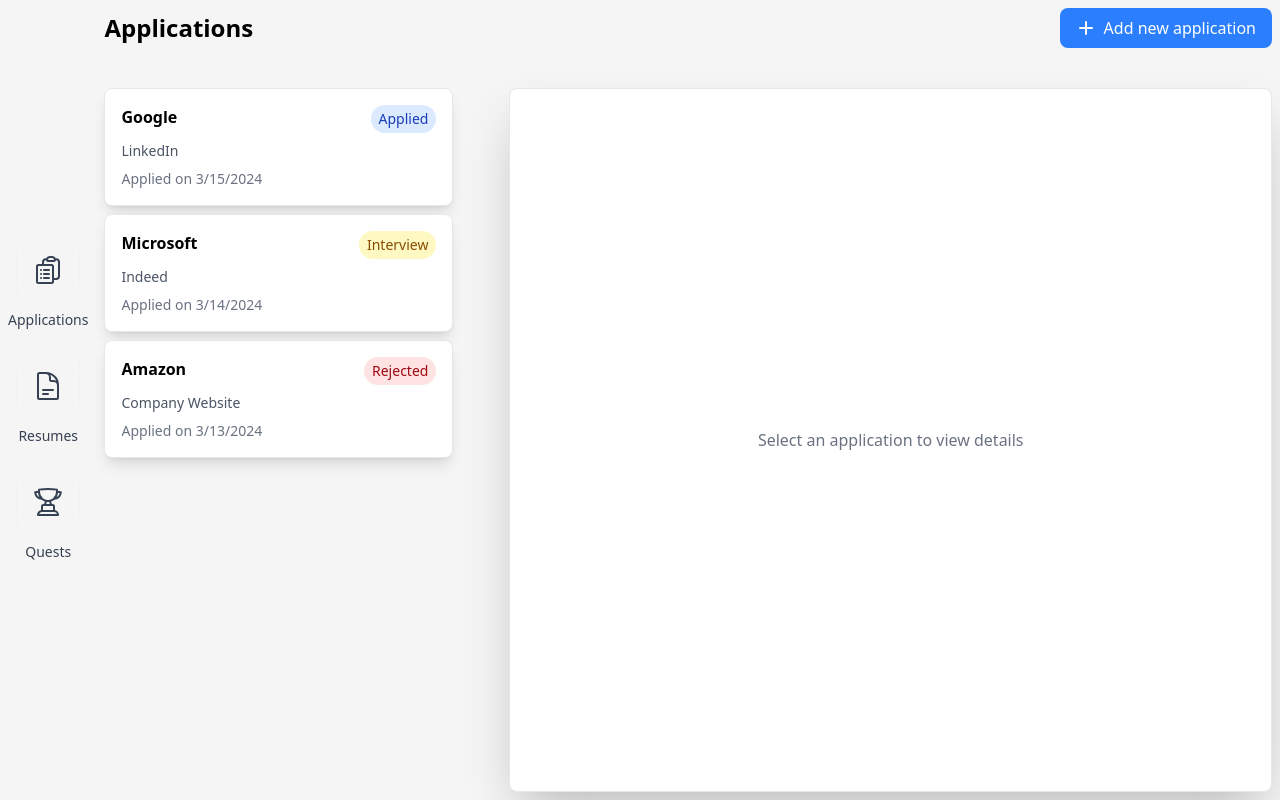
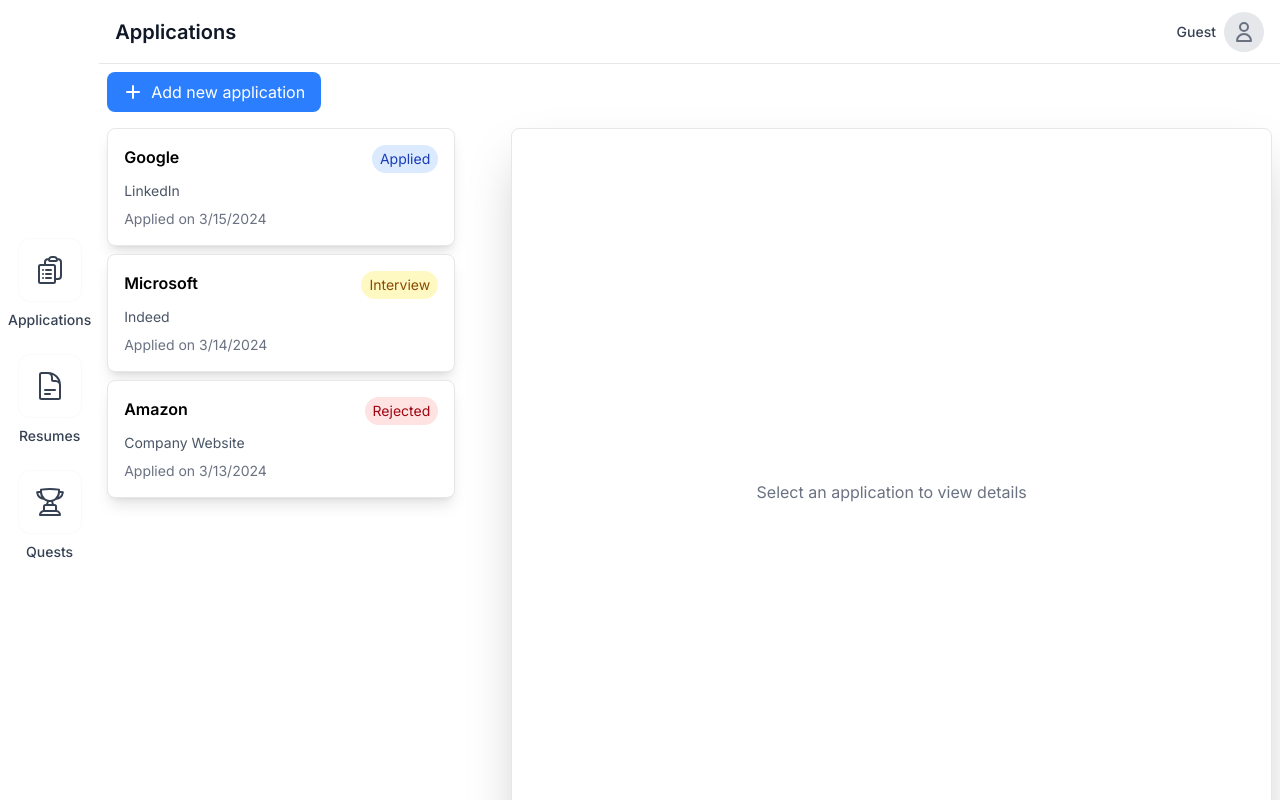
Before and after one commit to NortonIce/tenshoku-hero, a Next.js app: page /applications in a window 1280 px wide. Built offline with nearby package versions, Linux system fonts and the light colour scheme; no server answers.

Commit message:
Auth and top bar

```diff
--- a/app/(authenticated)/applications/page.tsx
+++ b/app/(authenticated)/applications/page.tsx
@@ -83,8 +83,7 @@
     return (
         <div className="h-screen flex flex-col">
             {/* Header */}
-            <div className="flex m-2 justify-between items-center mb-8">
-                <h1 className="text-2xl font-bold">Applications</h1>
+            <div className="flex m-2 justify-between items-center">
                 <button
                     onClick={() => setIsModalOpen(true)}
                     className="bg-blue-500 text-white px-4 py-2 rounded-lg hover:bg-blue-600 transition-colors flex items-center gap-2"
--- a/app/(authenticated)/layout.tsx
+++ b/app/(authenticated)/layout.tsx
@@ -1,4 +1,5 @@
 import Navbar from '../components/Navbar';
+import TopBar from '../components/TopBar';
 
 export default function AuthenticatedLayout({
   children,
@@ -9,6 +10,7 @@
     <div className="flex min-h-screen">
       <Navbar />
       <main className="flex-1">
+        <TopBar />
         {children}
       </main>
     </div>
--- /dev/null
+++ b/app/api/auth/[...nextauth]/route.ts
@@ -0,0 +1,30 @@
+import NextAuth from "next-auth";
+import GoogleProvider from "next-auth/providers/google";
+
+const handler = NextAuth({
+    providers: [
+        GoogleProvider({
+            clientId: process.env.GOOGLE_CLIENT_ID!,
+            clientSecret: process.env.GOOGLE_CLIENT_SECRET!,
+        }),
+    ],
+    pages: {
+        signIn: '/auth/signin',
+    },
+    callbacks: {
+        async session({ session, token }) {
+            return session;
+        },
+        async jwt({ token, user, account }) {
+            if (account && user) {
+                return {
+                    ...token,
+                    accessToken: account.access_token,
+                };
+            }
+            return token;
+        },
+    },
+});
+
+export { handler as GET, handler as POST };
--- /dev/null
+++ b/app/auth/signin/page.tsx
@@ -0,0 +1,47 @@
+'use client';
+
+import { signIn } from 'next-auth/react';
+import { useSearchParams } from 'next/navigation';
+
+export default function SignIn() {
+    const searchParams = useSearchParams();
+    const callbackUrl = searchParams.get('callbackUrl') || '/';
+
+    return (
+        <div className="min-h-screen flex items-center justify-center bg-gray-50">
+            <div className="max-w-md w-full space-y-8 p-8 bg-white rounded-lg shadow-2xl">
+                <div>
+                    <h2 className="mt-6 text-center text-3xl font-extrabold text-gray-900">
+                        Sign in to your account
+                    </h2>
+                </div>
+                <div className="mt-8 space-y-6">
+                    <button
+                        onClick={() => signIn('google', { callbackUrl })}
+                        className="w-full flex items-center justify-center px-4 py-2 border border-transparent text-sm font-medium rounded-md text-white bg-blue-600 hover:bg-blue-700 focus:outline-none focus:ring-2 focus:ring-offset-2 focus:ring-blue-500"
+                    >
+                        <svg className="w-5 h-5 mr-2" viewBox="0 0 24 24">
+                            <path
+                                fill="currentColor"
+                                d="M22.56 12.25c0-.78-.07-1.53-.2-2.25H12v4.26h5.92c-.26 1.37-1.04 2.53-2.21 3.31v2.77h3.57c2.08-1.92 3.28-4.74 3.28-8.09z"
+                            />
+                            <path
+                                fill="currentColor"
+                                d="M12 23c2.97 0 5.46-.98 7.28-2.66l-3.57-2.77c-.98.66-2.23 1.06-3.71 1.06-2.86 0-5.29-1.93-6.16-4.53H2.18v2.84C3.99 20.53 7.7 23 12 23z"
+                            />
+                            <path
+                                fill="currentColor"
+                                d="M5.84 14.09c-.22-.66-.35-1.36-.35-2.09s.13-1.43.35-2.09V7.07H2.18C1.43 8.55 1 10.22 1 12s.43 3.45 1.18 4.93l2.85-2.22.81-.62z"
+                            />
+                            <path
+                                fill="currentColor"
+                                d="M12 5.38c1.62 0 3.06.56 4.21 1.64l3.15-3.15C17.45 2.09 14.97 1 12 1 7.7 1 3.99 3.47 2.18 7.07l3.66 2.84c.87-2.6 3.3-4.53 6.16-4.53z"
+                            />
+                        </svg>
+                        Sign in with Google
+                    </button>
+                </div>
+            </div>
+        </div>
+    );
+}
--- /dev/null
+++ b/app/components/TopBar.tsx
@@ -0,0 +1,25 @@
+'use client';
+
+import { usePathname } from 'next/navigation';
+import UserProfile from './UserProfile';
+
+export default function TopBar() {
+    const pathname = usePathname();
+
+    const getPageTitle = () => {
+        const path = pathname.split('/')[1];
+        if (!path) return 'Home';
+        return path.charAt(0).toUpperCase() + path.slice(1);
+    };
+
+    return (
+        <div className="right-0 left-0 h-16 bg-white/80 backdrop-blur-sm border-b border-gray-200 z-10">
+            <div className="h-full px-4 flex items-center justify-between">
+                <h1 className="text-xl font-semibold text-gray-900">
+                    {getPageTitle()}
+                </h1>
+                <UserProfile />
+            </div>
+        </div>
+    );
+}
--- /dev/null
+++ b/app/components/UserProfile.tsx
@@ -0,0 +1,31 @@
+'use client';
+
+import { useSession } from 'next-auth/react';
+import Image from 'next/image';
+
+export default function UserProfile() {
+    const { data: session } = useSession();
+
+    return (
+        <div className="flex items-center gap-2">
+            <span className="text-sm font-medium text-gray-700">
+                {session?.user?.name || 'Guest'}
+            </span>
+            {session?.user?.image ? (
+                <Image
+                    src={session.user.image}
+                    alt="Profile"
+                    width={40}
+                    height={40}
+                    className="rounded-full"
+                />
+            ) : (
+                <div className="w-10 h-10 rounded-full bg-gray-200 flex items-center justify-center">
+                    <svg className="w-6 h-6 text-gray-500" fill="none" stroke="currentColor" viewBox="0 0 24 24">
+                        <path strokeLinecap="round" strokeLinejoin="round" strokeWidth="2" d="M16 7a4 4 0 11-8 0 4 4 0 018 0zM12 14a7 7 0 00-7 7h14a7 7 0 00-7-7z" />
+                    </svg>
+                </div>
+            )}
+        </div>
+    );
+}
--- a/app/layout.tsx
+++ b/app/layout.tsx
@@ -1,22 +1,13 @@
 import type { Metadata } from "next";
-import { Geist, Geist_Mono } from "next/font/google";
+import { Inter } from "next/font/google";
 import "./globals.css";
-import Navbar from "./components/Navbar";
-import { usePathname } from 'next/navigation';
+import { Providers } from "./providers";
 
-const geistSans = Geist({
-  variable: "--font-geist-sans",
-  subsets: ["latin"],
-});
-
-const geistMono = Geist_Mono({
-  variable: "--font-geist-mono",
-  subsets: ["latin"],
-});
+const inter = Inter({ subsets: ["latin"] });
 
 export const metadata: Metadata = {
-  title: "Create Next App",
-  description: "Generated by create next app",
+  title: "Tenshoku Hero",
+  description: "Your job application tracking companion",
 };
 
 export default function RootLayout({
@@ -26,10 +17,8 @@
 }>) {
   return (
     <html lang="en">
-      <body
-        className={`${geistSans.variable} ${geistMono.variable} antialiased magicpattern`}
-      >
-        {children}
+      <body className={inter.className}>
+        <Providers>{children}</Providers>
       </body>
     </html>
   );
--- /dev/null
+++ b/app/providers.tsx
@@ -0,0 +1,7 @@
+'use client';
+
+import { SessionProvider } from 'next-auth/react';
+
+export function Providers({ children }: { children: React.ReactNode }) {
+    return <SessionProvider>{children}</SessionProvider>;
+}
--- /dev/null
+++ b/middleware.ts
@@ -0,0 +1,15 @@
+import { withAuth } from "next-auth/middleware";
+
+export default withAuth({
+    pages: {
+        signIn: "/auth/signin",
+    },
+});
+
+export const config = {
+    matcher: [
+        "/applications/:path*",
+        "/resumes/:path*",
+        "/quests/:path*",
+    ],
+};
--- /dev/null
+++ b/next.config.js
@@ -0,0 +1,14 @@
+/** @type {import('next').NextConfig} */
+const nextConfig = {
+    images: {
+        remotePatterns: [
+            {
+                protocol: 'https',
+                hostname: 'lh3.googleusercontent.com',
+                pathname: '/a/**',
+            },
+        ],
+    },
+};
+
+module.exports = nextConfig;
```
Also changed, not shown: package.json (+8 -6 lines), 1 other file (tests, documents, lock files or other folders).
